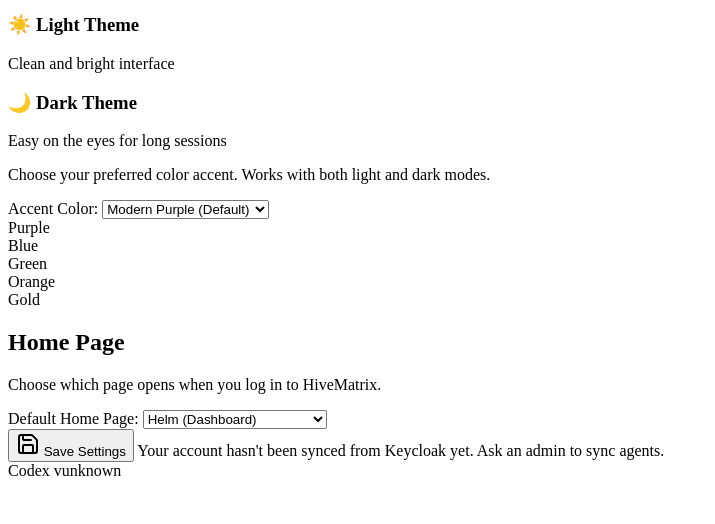
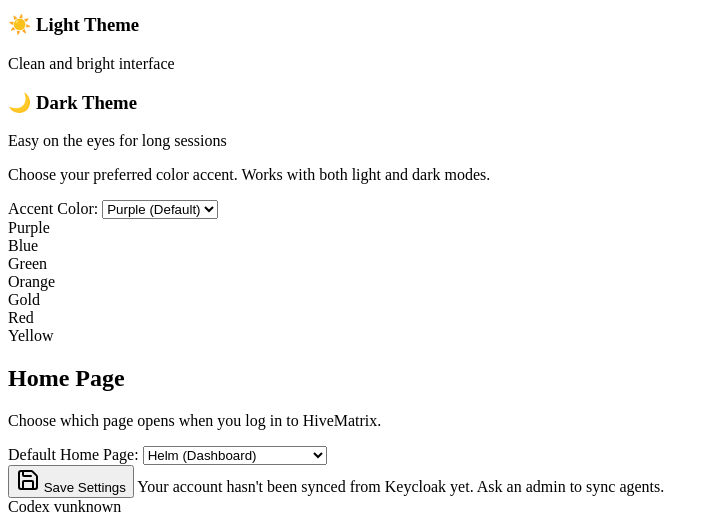
Before and after one commit to skelhammer/hivematrix-codex, a Flask app: template app/templates/settings.html in a window 1280 px wide. Shown: the part 290-814 px from the top of the page, without its empty margins (0-715 px from the left). Before the commit the page ends 766 px from the top, so only its background shows below. Run offline with Flask 3, Linux system fonts and the light colour scheme; the template is opened without the code that fills it, so the values that code supplies are empty; parts of the project's set-up code (start-up, migrations or seed data) failed here and were passed over.

Commit message:
Add Red and Yellow themes, fix Gold color
New Color Themes:
- Red (#dc2626) - Bold & Energetic (Coca-Cola inspired)
- Yellow (#eab308) - Bright & Cheerful (Bee yellow)

Color Fix:
- Gold corrected from #05f29b to #B39B7E (proper gold tone)
- Updated gradient: #B39B7E → #C9B697
- More elegant and sophisticated appearance

Database & API:
- Updated validation to accept 'red' and 'yellow'
- Model comment updated with all 7 color options
- Both user and admin endpoints support new colors

UI Updates:
- Added Red and Yellow to settings dropdown
- Added color swatches for both new themes
- Fixed Gold swatch to match new color
- Removed "Modern" prefix from dropdown labels for cleaner UI

Total Theme Count: 7 colors × 2 modes = 14 theme variants

🤖 Generated with [Claude Code](https://claude.com/claude-code)

Co-Authored-By: Claude <noreply@anthropic.com>

```diff
--- a/app/templates/settings.html
+++ b/app/templates/settings.html
@@ -73,11 +73,13 @@
                     <div class="form-group">
                         <label for="color-theme-select" class="form-group__label">Accent Color:</label>
                         <select id="color-theme-select" class="form-group__select" onchange="selectColorTheme()">
-                            <option value="purple">Modern Purple (Default)</option>
-                            <option value="blue">Modern Blue</option>
-                            <option value="green">Modern Green</option>
-                            <option value="orange">Modern Orange</option>
-                            <option value="gold">Modern Gold (Integotec)</option>
+                            <option value="purple">Purple (Default)</option>
+                            <option value="blue">Blue</option>
+                            <option value="green">Green</option>
+                            <option value="orange">Orange</option>
+                            <option value="gold">Gold</option>
+                            <option value="red">Red</option>
+                            <option value="yellow">Yellow</option>
                         </select>
                     </div>
 
@@ -100,8 +102,16 @@
                             <span class="color-preview__label">Orange</span>
                         </div>
                         <div class="color-preview" data-color="gold" onclick="selectColorThemeByClick('gold')">
-                            <div class="color-preview__swatch" style="background: linear-gradient(135deg, #05f29b 0%, #34faa8 100%)"></div>
+                            <div class="color-preview__swatch" style="background: linear-gradient(135deg, #B39B7E 0%, #C9B697 100%)"></div>
                             <span class="color-preview__label">Gold</span>
+                        </div>
+                        <div class="color-preview" data-color="red" onclick="selectColorThemeByClick('red')">
+                            <div class="color-preview__swatch" style="background: linear-gradient(135deg, #dc2626 0%, #ef4444 100%)"></div>
+                            <span class="color-preview__label">Red</span>
+                        </div>
+                        <div class="color-preview" data-color="yellow" onclick="selectColorThemeByClick('yellow')">
+                            <div class="color-preview__swatch" style="background: linear-gradient(135deg, #eab308 0%, #fbbf24 100%)"></div>
+                            <span class="color-preview__label">Yellow</span>
                         </div>
                     </div>
                 </div>
--- a/models.py
+++ b/models.py
@@ -440,7 +440,7 @@ class Agent(db.Model):
 
     # User settings - stored in Codex, not Keycloak
     theme_preference = db.Column(db.String(20), default='light')  # 'light' or 'dark'
-    preferred_color_theme = db.Column(db.String(20), default='purple')  # 'purple', 'blue', 'green', 'orange', 'gold'
+    preferred_color_theme = db.Column(db.String(20), default='purple')  # 'purple', 'blue', 'green', 'orange', 'gold', 'red', 'yellow'
     knowledgetree_view_preference = db.Column(db.String(20), default='grid')  # 'grid', 'tree', or 'hierarchy'
     home_page_preference = db.Column(db.String(50), default='beacon')  # Service slug for home page
 
```
Also changed, not shown: app/agent_routes.py (+4 -4 lines).
